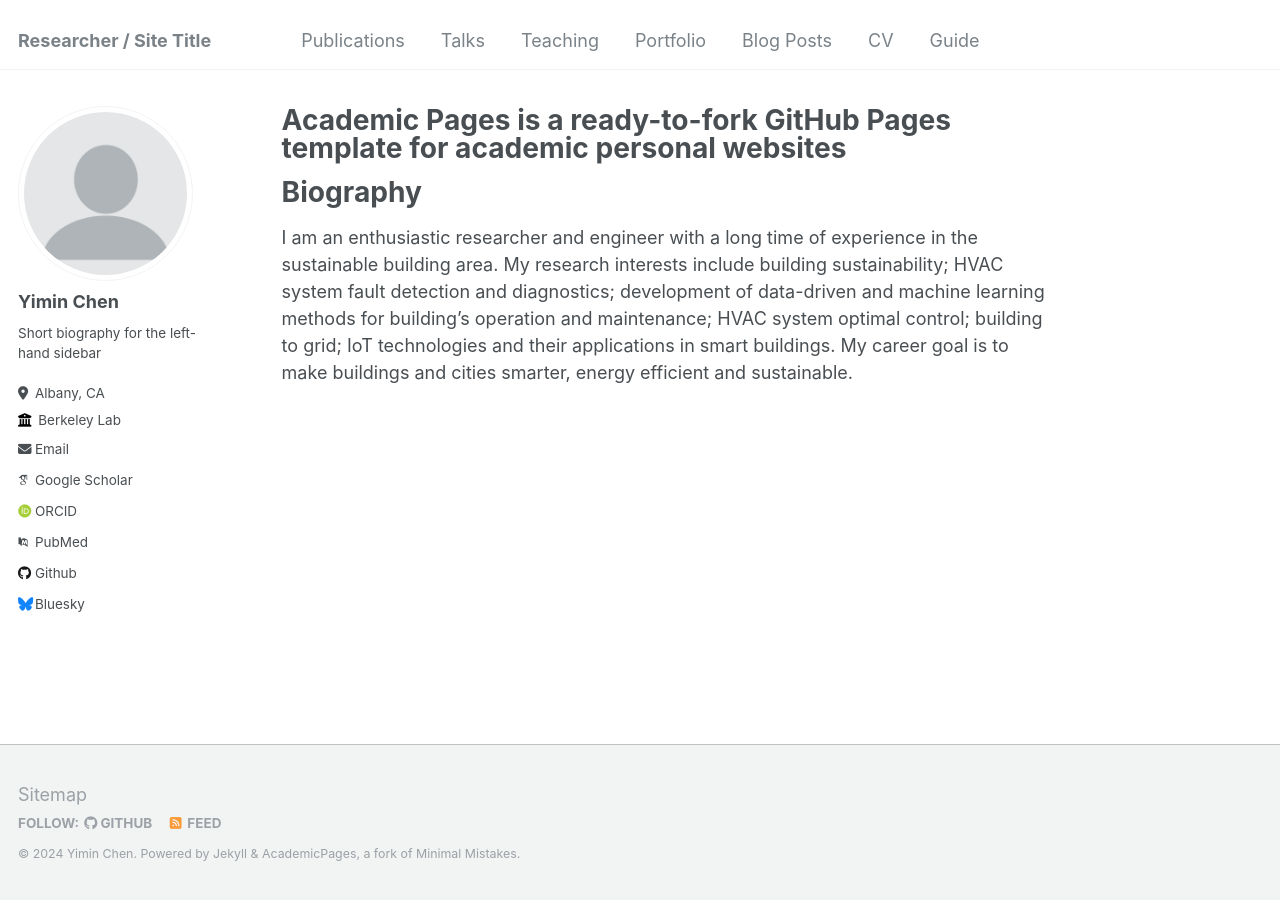
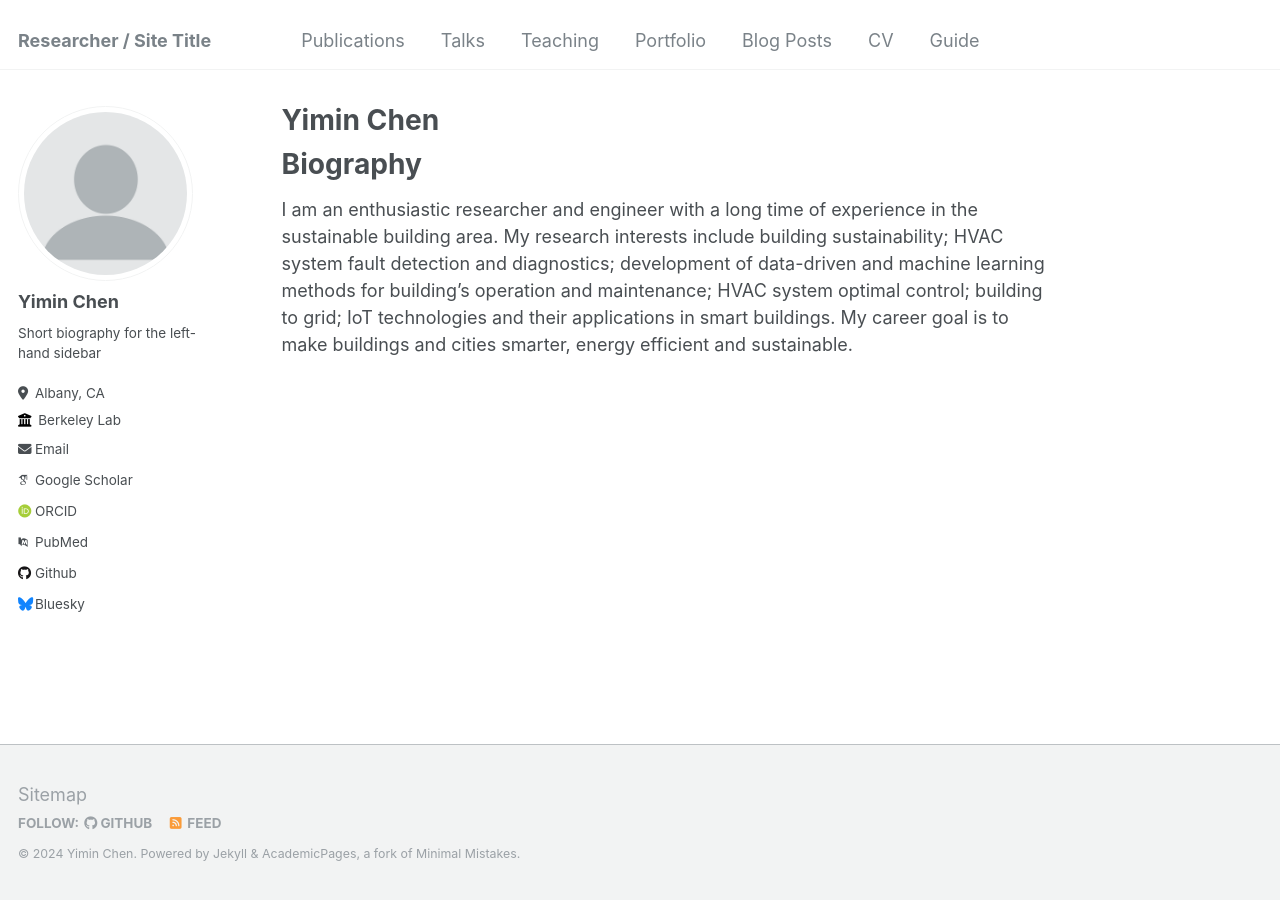
Before and after one commit to chenymstudy2015/YiminChen, a Jekyll site: the page built from _pages/about.md, in a window 1280 px wide. Built offline with Jekyll 4.4.1, drawn with Linux system fonts in a browser that asks for light colours; some web fonts are replaced.

Commit message:
Update about.md

```diff
--- a/_pages/about.md
+++ b/_pages/about.md
@@ -1,6 +1,6 @@
 ---
 permalink: /
-title: "Academic Pages is a ready-to-fork GitHub Pages template for academic personal websites"
+title: "Yimin Chen"
 author_profile: true
 redirect_from:
   - /about/
```
